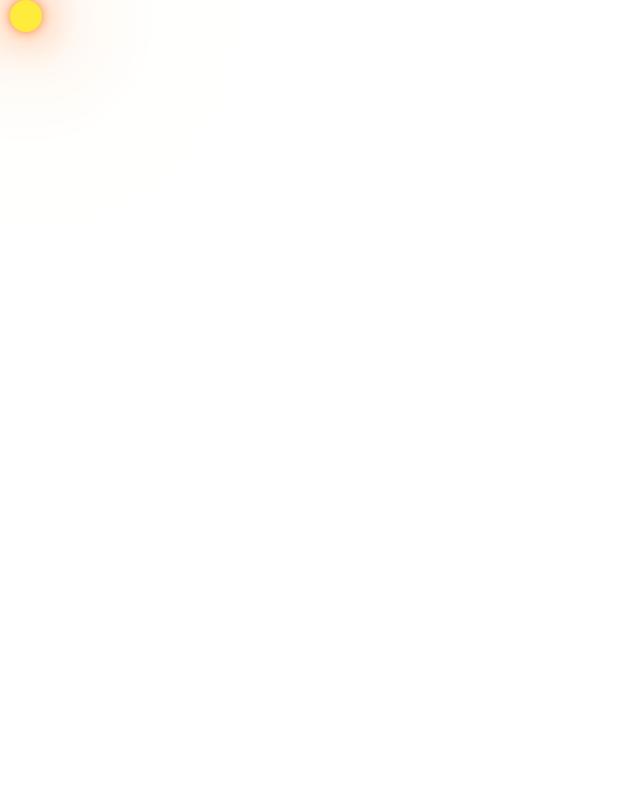
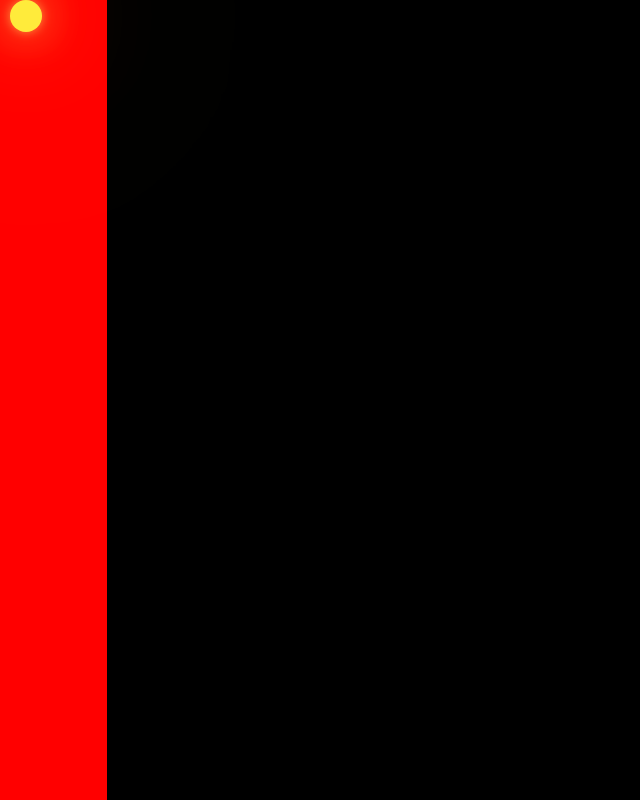
Before and after one commit to TheSilentIce/MakeOrwellHappy, a React (Vite) app in the folder Frontend/Orwell-website/: page / in a window 1280 px wide. Shown: the whole page, without its empty margins (0-640 px from the left). Built offline with nearby package versions, Linux system fonts and the light colour scheme.

Commit message:
Created MainBody and fixed root and help class

```diff
--- a/Frontend/Orwell-website/src/Components/App.tsx
+++ b/Frontend/Orwell-website/src/Components/App.tsx
@@ -4,8 +4,10 @@ import "../Styles/App.css";
 function App() {
   return (
     <>
-      <div>
-        <Particle></Particle>
+      <div className="container">
+        <div className="help">
+          <Particle></Particle>
+        </div>
       </div>
     </>
   );
--- /dev/null
+++ b/Frontend/Orwell-website/src/Components/MainBody.tsx
@@ -0,0 +1,5 @@
+import "../Styles/MainBody.css";
+
+function MainBody() {}
+
+export default MainBody;
--- a/Frontend/Orwell-website/src/Components/Particle.tsx
+++ b/Frontend/Orwell-website/src/Components/Particle.tsx
@@ -7,10 +7,7 @@ function Particle() {
         {/* <div className="text">
           <h2>Fire</h2>
         </div> */}
-
-        <div className="container">
-          <div className="particle"></div>
-        </div>
+        <div className="particle"></div>
       </div>
     </>
   );
--- a/Frontend/Orwell-website/src/Styles/App.css
+++ b/Frontend/Orwell-website/src/Styles/App.css
@@ -1,4 +1,17 @@
 html,body{
     margin: 0;
+}
+
+.container {
+    display: grid;
+    background-color: black;
     height: 100vh;
+    grid-template-columns: 1fr 10fr 1fr;
+    grid-template-rows: 1fr 10fr 1fr;
 }
+
+.help {
+    display: grid;
+    grid-row: span 3;
+    background-color: red;
+}
```
Also changed, not shown: Frontend/Orwell-website/src/Styles/MainBody.css (added).
